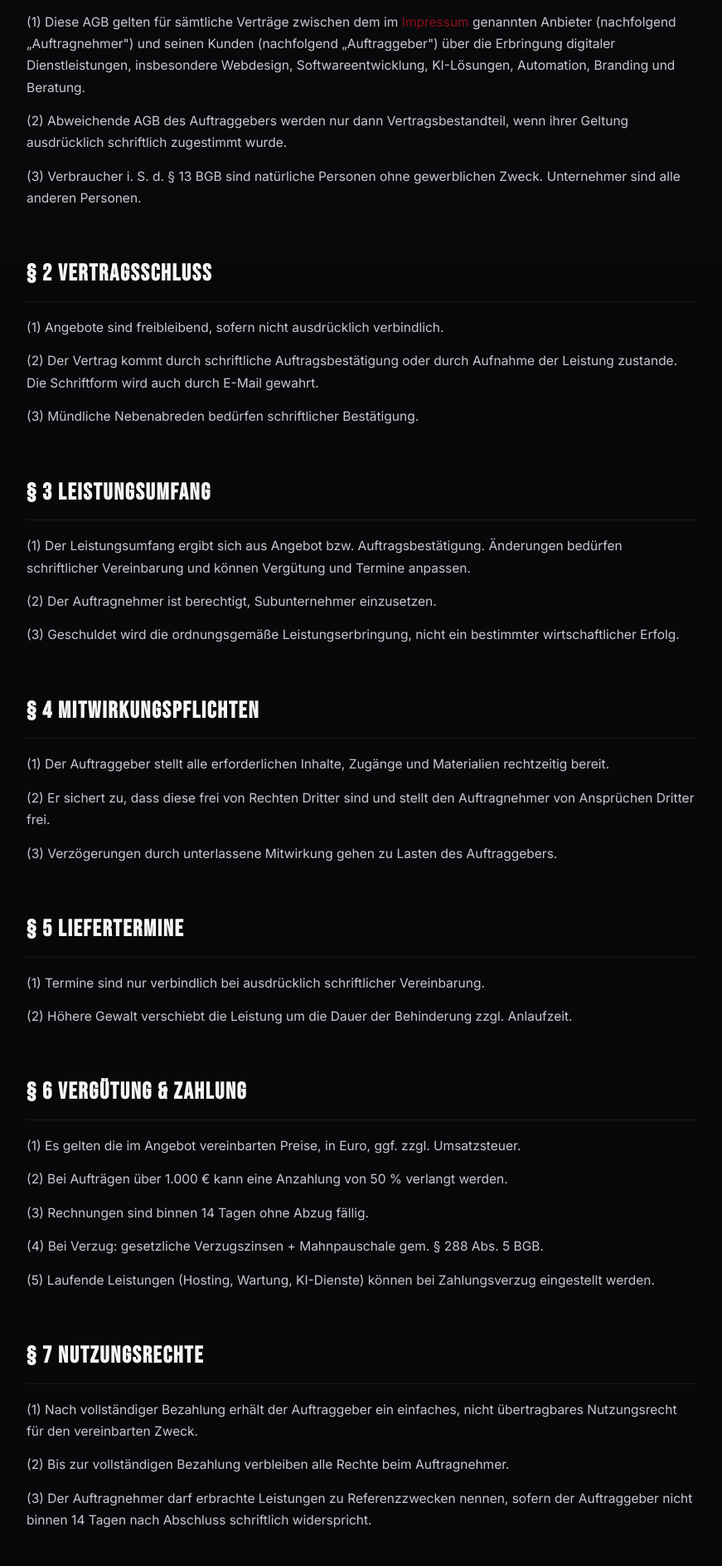
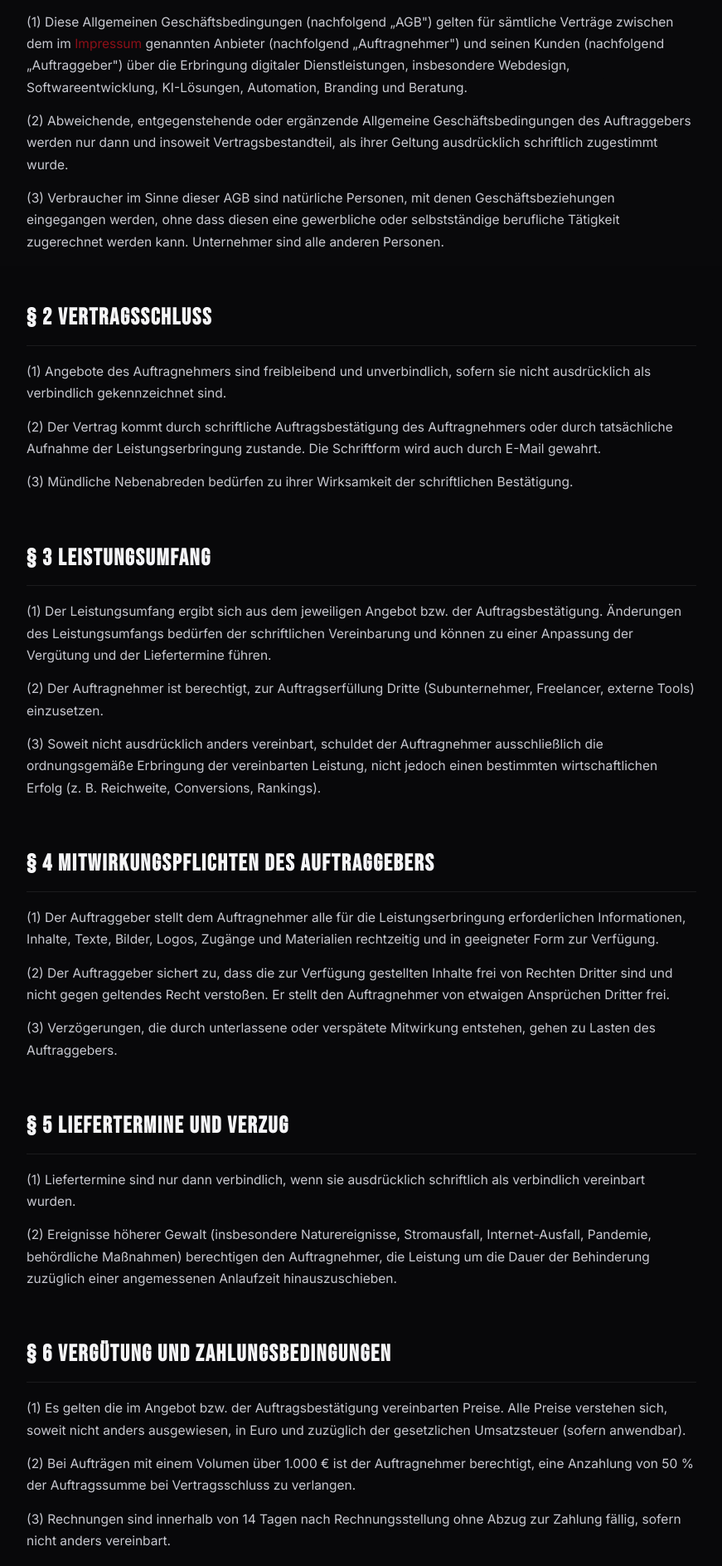
Before and after one commit to shinobi1412ai/katanalabs, a Next.js app: page /agb in a window 1280 px wide. Shown: the part 480-2367 px from the top of the page at 83% size, without its empty margins (204-1075 px from the left). Built offline with nearby package versions, Linux system fonts and the light colour scheme.

Commit message:
feat: fill AGB with full text

```diff
--- a/app/agb/page.jsx
+++ b/app/agb/page.jsx
@@ -7,63 +7,64 @@ export default function AGB() {
   return (
     <LegalShell eyebrow="約 · BEDINGUNGEN" title="Allgemeine Geschäftsbedingungen" updated="Stand: April 2026">
       <h2>§ 1 Geltungsbereich</h2>
-      <p>(1) Diese AGB gelten für sämtliche Verträge zwischen dem im <Link href="/impressum">Impressum</Link> genannten Anbieter (nachfolgend „Auftragnehmer") und seinen Kunden (nachfolgend „Auftraggeber") über die Erbringung digitaler Dienstleistungen, insbesondere Webdesign, Softwareentwicklung, KI-Lösungen, Automation, Branding und Beratung.</p>
-      <p>(2) Abweichende AGB des Auftraggebers werden nur dann Vertragsbestandteil, wenn ihrer Geltung ausdrücklich schriftlich zugestimmt wurde.</p>
-      <p>(3) Verbraucher i. S. d. § 13 BGB sind natürliche Personen ohne gewerblichen Zweck. Unternehmer sind alle anderen Personen.</p>
+      <p>(1) Diese Allgemeinen Geschäftsbedingungen (nachfolgend „AGB") gelten für sämtliche Verträge zwischen dem im <Link href="/impressum">Impressum</Link> genannten Anbieter (nachfolgend „Auftragnehmer") und seinen Kunden (nachfolgend „Auftraggeber") über die Erbringung digitaler Dienstleistungen, insbesondere Webdesign, Softwareentwicklung, KI-Lösungen, Automation, Branding und Beratung.</p>
+      <p>(2) Abweichende, entgegenstehende oder ergänzende Allgemeine Geschäftsbedingungen des Auftraggebers werden nur dann und insoweit Vertragsbestandteil, als ihrer Geltung ausdrücklich schriftlich zugestimmt wurde.</p>
+      <p>(3) Verbraucher im Sinne dieser AGB sind natürliche Personen, mit denen Geschäftsbeziehungen eingegangen werden, ohne dass diesen eine gewerbliche oder selbstständige berufliche Tätigkeit zugerechnet werden kann. Unternehmer sind alle anderen Personen.</p>
 
       <h2>§ 2 Vertragsschluss</h2>
-      <p>(1) Angebote sind freibleibend, sofern nicht ausdrücklich verbindlich.</p>
-      <p>(2) Der Vertrag kommt durch schriftliche Auftragsbestätigung oder durch Aufnahme der Leistung zustande. Die Schriftform wird auch durch E-Mail gewahrt.</p>
-      <p>(3) Mündliche Nebenabreden bedürfen schriftlicher Bestätigung.</p>
+      <p>(1) Angebote des Auftragnehmers sind freibleibend und unverbindlich, sofern sie nicht ausdrücklich als verbindlich gekennzeichnet sind.</p>
+      <p>(2) Der Vertrag kommt durch schriftliche Auftragsbestätigung des Auftragnehmers oder durch tatsächliche Aufnahme der Leistungserbringung zustande. Die Schriftform wird auch durch E-Mail gewahrt.</p>
+      <p>(3) Mündliche Nebenabreden bedürfen zu ihrer Wirksamkeit der schriftlichen Bestätigung.</p>
 
       <h2>§ 3 Leistungsumfang</h2>
-      <p>(1) Der Leistungsumfang ergibt sich aus Angebot bzw. Auftragsbestätigung. Änderungen bedürfen schriftlicher Vereinbarung und können Vergütung und Termine anpassen.</p>
-      <p>(2) Der Auftragnehmer ist berechtigt, Subunternehmer einzusetzen.</p>
-      <p>(3) Geschuldet wird die ordnungsgemäße Leistungserbringung, nicht ein bestimmter wirtschaftlicher Erfolg.</p>
+      <p>(1) Der Leistungsumfang ergibt sich aus dem jeweiligen Angebot bzw. der Auftragsbestätigung. Änderungen des Leistungsumfangs bedürfen der schriftlichen Vereinbarung und können zu einer Anpassung der Vergütung und der Liefertermine führen.</p>
+      <p>(2) Der Auftragnehmer ist berechtigt, zur Auftragserfüllung Dritte (Subunternehmer, Freelancer, externe Tools) einzusetzen.</p>
+      <p>(3) Soweit nicht ausdrücklich anders vereinbart, schuldet der Auftragnehmer ausschließlich die ordnungsgemäße Erbringung der vereinbarten Leistung, nicht jedoch einen bestimmten wirtschaftlichen Erfolg (z. B. Reichweite, Conversions, Rankings).</p>
 
-      <h2>§ 4 Mitwirkungspflichten</h2>
-      <p>(1) Der Auftraggeber stellt alle erforderlichen Inhalte, Zugänge und Materialien rechtzeitig bereit.</p>
-      <p>(2) Er sichert zu, dass diese frei von Rechten Dritter sind und stellt den Auftragnehmer von Ansprüchen Dritter frei.</p>
-      <p>(3) Verzögerungen durch unterlassene Mitwirkung gehen zu Lasten des Auftraggebers.</p>
+      <h2>§ 4 Mitwirkungspflichten des Auftraggebers</h2>
+      <p>(1) Der Auftraggeber stellt dem Auftragnehmer alle für die Leistungserbringung erforderlichen Informationen, Inhalte, Texte, Bilder, Logos, Zugänge und Materialien rechtzeitig und in geeigneter Form zur Verfügung.</p>
+      <p>(2) Der Auftraggeber sichert zu, dass die zur Verfügung gestellten Inhalte frei von Rechten Dritter sind und nicht gegen geltendes Recht verstoßen. Er stellt den Auftragnehmer von etwaigen Ansprüchen Dritter frei.</p>
+      <p>(3) Verzögerungen, die durch unterlassene oder verspätete Mitwirkung entstehen, gehen zu Lasten des Auftraggebers.</p>
 
-      <h2>§ 5 Liefertermine</h2>
-      <p>(1) Termine sind nur verbindlich bei ausdrücklich schriftlicher Vereinbarung.</p>
-      <p>(2) Höhere Gewalt verschiebt die Leistung um die Dauer der Behinderung zzgl. Anlaufzeit.</p>
+      <h2>§ 5 Liefertermine und Verzug</h2>
+      <p>(1) Liefertermine sind nur dann verbindlich, wenn sie ausdrücklich schriftlich als verbindlich vereinbart wurden.</p>
+      <p>(2) Ereignisse höherer Gewalt (insbesondere Naturereignisse, Stromausfall, Internet-Ausfall, Pandemie, behördliche Maßnahmen) berechtigen den Auftragnehmer, die Leistung um die Dauer der Behinderung zuzüglich einer angemessenen Anlaufzeit hinauszuschieben.</p>
 
-      <h2>§ 6 Vergütung & Zahlung</h2>
-      <p>(1) Es gelten die im Angebot vereinbarten Preise, in Euro, ggf. zzgl. Umsatzsteuer.</p>
-      <p>(2) Bei Aufträgen über 1.000 € kann eine Anzahlung von 50 % verlangt werden.</p>
-      <p>(3) Rechnungen sind binnen 14 Tagen ohne Abzug fällig.</p>
-      <p>(4) Bei Verzug: gesetzliche Verzugszinsen + Mahnpauschale gem. § 288 Abs. 5 BGB.</p>
-      <p>(5) Laufende Leistungen (Hosting, Wartung, KI-Dienste) können bei Zahlungsverzug eingestellt werden.</p>
+      <h2>§ 6 Vergütung und Zahlungsbedingungen</h2>
+      <p>(1) Es gelten die im Angebot bzw. der Auftragsbestätigung vereinbarten Preise. Alle Preise verstehen sich, soweit nicht anders ausgewiesen, in Euro und zuzüglich der gesetzlichen Umsatzsteuer (sofern anwendbar).</p>
+      <p>(2) Bei Aufträgen mit einem Volumen über 1.000 € ist der Auftragnehmer berechtigt, eine Anzahlung von 50 % der Auftragssumme bei Vertragsschluss zu verlangen.</p>
+      <p>(3) Rechnungen sind innerhalb von 14 Tagen nach Rechnungsstellung ohne Abzug zur Zahlung fällig, sofern nicht anders vereinbart.</p>
+      <p>(4) Bei Zahlungsverzug ist der Auftragnehmer berechtigt, Verzugszinsen in gesetzlicher Höhe sowie eine Mahnpauschale gemäß § 288 Abs. 5 BGB zu berechnen.</p>
+      <p>(5) Der Auftragnehmer behält sich vor, laufende Leistungen (insbesondere Hosting, Wartung, KI-Dienste) bei Zahlungsverzug nach vorheriger Ankündigung einzustellen.</p>
 
       <h2>§ 7 Nutzungsrechte</h2>
-      <p>(1) Nach vollständiger Bezahlung erhält der Auftraggeber ein einfaches, nicht übertragbares Nutzungsrecht für den vereinbarten Zweck.</p>
-      <p>(2) Bis zur vollständigen Bezahlung verbleiben alle Rechte beim Auftragnehmer.</p>
-      <p>(3) Der Auftragnehmer darf erbrachte Leistungen zu Referenzzwecken nennen, sofern der Auftraggeber nicht binnen 14 Tagen nach Abschluss schriftlich widerspricht.</p>
+      <p>(1) Sofern nicht ausdrücklich anders vereinbart, erhält der Auftraggeber nach vollständiger Bezahlung der vereinbarten Vergütung ein einfaches, nicht übertragbares Nutzungsrecht an den vom Auftragnehmer erstellten Werken für den vertraglich vereinbarten Zweck.</p>
+      <p>(2) Bis zur vollständigen Bezahlung verbleiben sämtliche Rechte beim Auftragnehmer. Eine Nutzung vor vollständiger Zahlung ist unzulässig.</p>
+      <p>(3) Der Auftragnehmer ist berechtigt, die für den Auftraggeber erbrachten Leistungen zu Referenzzwecken zu nennen und im Portfolio zu zeigen, sofern der Auftraggeber dem nicht innerhalb von 14 Tagen nach Projektabschluss schriftlich widerspricht.</p>
 
       <h2>§ 8 Gewährleistung</h2>
-      <p>(1) Mängel sind unverzüglich, spätestens binnen 14 Tagen nach Übergabe, schriftlich anzuzeigen.</p>
-      <p>(2) Der Auftragnehmer hat zunächst Anspruch auf Nacherfüllung. Schlägt diese zweimal fehl, kann der Auftraggeber mindern oder zurücktreten.</p>
+      <p>(1) Der Auftragnehmer gewährleistet, dass die Leistungen frei von Mängeln erbracht werden, die ihren Wert oder ihre Tauglichkeit zum vertraglich vorausgesetzten Gebrauch erheblich mindern.</p>
+      <p>(2) Mängel sind dem Auftragnehmer unverzüglich, spätestens innerhalb von 14 Tagen nach Übergabe, schriftlich anzuzeigen. Bei verdeckten Mängeln gilt die Frist ab Kenntniserlangung.</p>
+      <p>(3) Der Auftragnehmer hat zunächst das Recht zur Nacherfüllung. Schlägt diese zweimal fehl, kann der Auftraggeber Minderung verlangen oder vom Vertrag zurücktreten.</p>
 
       <h2>§ 9 Haftung</h2>
-      <p>(1) Unbeschränkte Haftung bei Vorsatz, grober Fahrlässigkeit und bei Verletzung von Leben, Körper, Gesundheit.</p>
-      <p>(2) Bei einfacher Fahrlässigkeit nur bei Verletzung wesentlicher Vertragspflichten und begrenzt auf den vorhersehbaren Schaden.</p>
-      <p>(3) Keine Haftung für entgangenen Gewinn, mittelbare Schäden, Datenverluste oder Folgeschäden.</p>
-      <p>(4) Keine Haftung für Inhalte des Auftraggebers oder Funktionsstörungen Dritter (Hosting, APIs, Plattform-Updates).</p>
+      <p>(1) Der Auftragnehmer haftet unbeschränkt für Vorsatz und grobe Fahrlässigkeit sowie für Schäden aus der Verletzung des Lebens, des Körpers oder der Gesundheit.</p>
+      <p>(2) Bei einfacher Fahrlässigkeit haftet der Auftragnehmer nur bei Verletzung wesentlicher Vertragspflichten (Kardinalpflichten) und begrenzt auf den vertragstypischen, vorhersehbaren Schaden.</p>
+      <p>(3) Eine weitergehende Haftung, insbesondere für entgangenen Gewinn, mittelbare Schäden, Datenverluste oder Folgeschäden, ist ausgeschlossen.</p>
+      <p>(4) Der Auftragnehmer übernimmt keine Haftung für die Inhalte, die der Auftraggeber selbst einpflegt oder einpflegen lässt, sowie für Funktionsstörungen, die durch Dritte (Hosting-Provider, externe APIs, Plattform-Updates) verursacht werden.</p>
 
       <h2>§ 10 Vertraulichkeit</h2>
-      <p>Beide Parteien behandeln vertrauliche Informationen vertraulich, auch nach Beendigung der Zusammenarbeit.</p>
+      <p>Beide Parteien verpflichten sich, alle im Rahmen der Zusammenarbeit erlangten vertraulichen Informationen der jeweils anderen Partei vertraulich zu behandeln und nicht an Dritte weiterzugeben. Diese Verpflichtung besteht auch nach Beendigung der Zusammenarbeit fort.</p>
 
-      <h2>§ 11 Laufzeit & Kündigung</h2>
-      <p>(1) Einzelaufträge enden mit Abnahme.</p>
-      <p>(2) Dauerschuldverhältnisse sind mit 30 Tagen zum Monatsende kündbar.</p>
-      <p>(3) Außerordentliche Kündigung aus wichtigem Grund bleibt unberührt.</p>
+      <h2>§ 11 Laufzeit und Kündigung</h2>
+      <p>(1) Einzelaufträge enden mit Abnahme der Leistung.</p>
+      <p>(2) Dauerschuldverhältnisse (z. B. Wartung, Hosting, KI-Abos) können mit einer Frist von 30 Tagen zum Monatsende gekündigt werden, sofern keine abweichende Mindestlaufzeit vereinbart wurde.</p>
+      <p>(3) Das Recht zur außerordentlichen Kündigung aus wichtigem Grund bleibt unberührt.</p>
 
       <h2>§ 12 Schlussbestimmungen</h2>
-      <p>(1) Es gilt deutsches Recht unter Ausschluss des UN-Kaufrechts. Bei Verbrauchern bleiben zwingende Verbraucherschutzvorschriften des Aufenthaltsstaats unberührt.</p>
-      <p>(2) Erfüllungsort und Gerichtsstand: Geschäftssitz des Auftragnehmers, soweit gesetzlich zulässig.</p>
-      <p>(3) Salvatorische Klausel: Unwirksame Bestimmungen lassen die Wirksamkeit der übrigen unberührt.</p>
+      <p>(1) Es gilt das Recht der Bundesrepublik Deutschland unter Ausschluss des UN-Kaufrechts. Bei Verbrauchern gilt diese Rechtswahl nur, soweit dadurch nicht zwingende Verbraucherschutzvorschriften des Staates, in dem der Verbraucher seinen gewöhnlichen Aufenthalt hat, eingeschränkt werden.</p>
+      <p>(2) Erfüllungsort und Gerichtsstand für sämtliche Streitigkeiten ist — soweit gesetzlich zulässig — der Geschäftssitz des Auftragnehmers.</p>
+      <p>(3) Sollten einzelne Bestimmungen dieser AGB unwirksam sein oder werden, bleibt die Wirksamkeit der übrigen Bestimmungen unberührt. An die Stelle der unwirksamen Bestimmung tritt eine wirksame Regelung, die dem wirtschaftlichen Zweck der unwirksamen Regelung am nächsten kommt.</p>
     </LegalShell>
   );
 }
```
